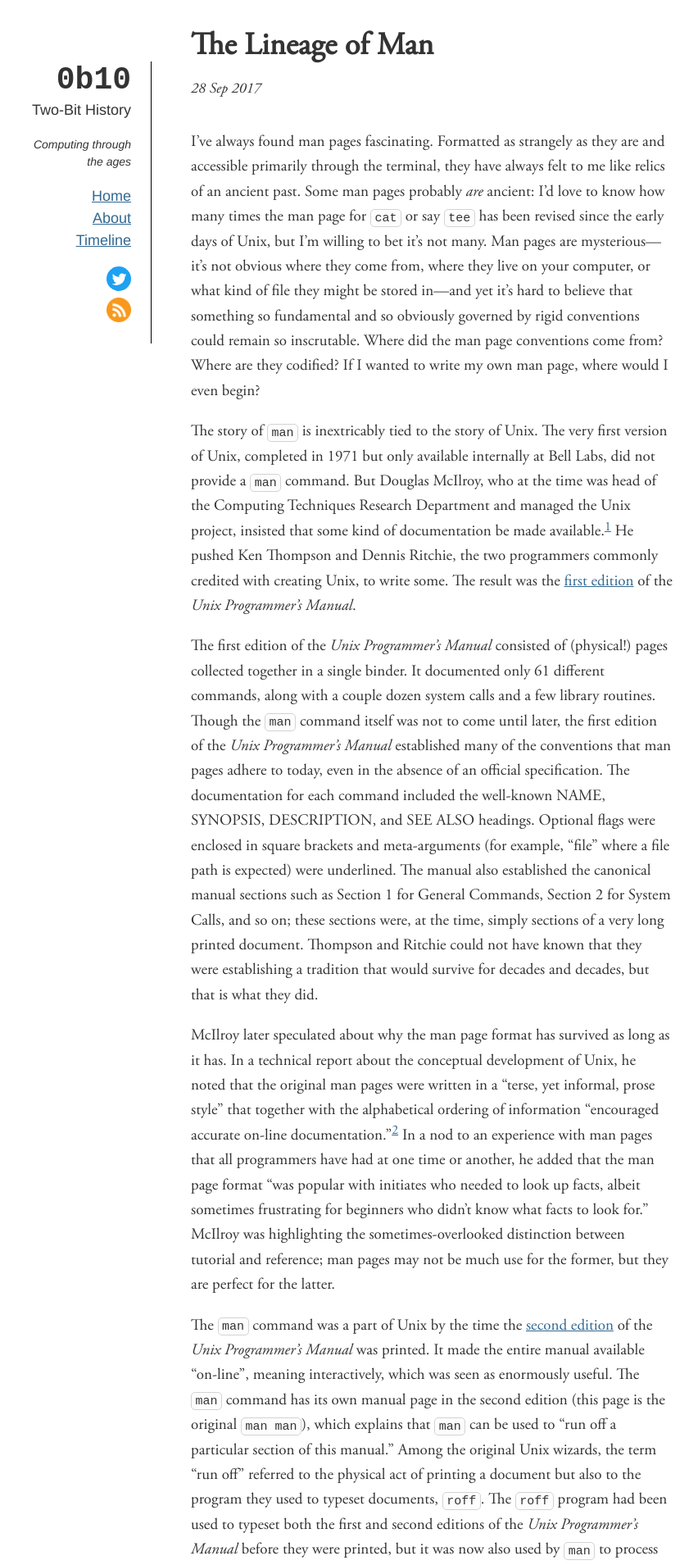
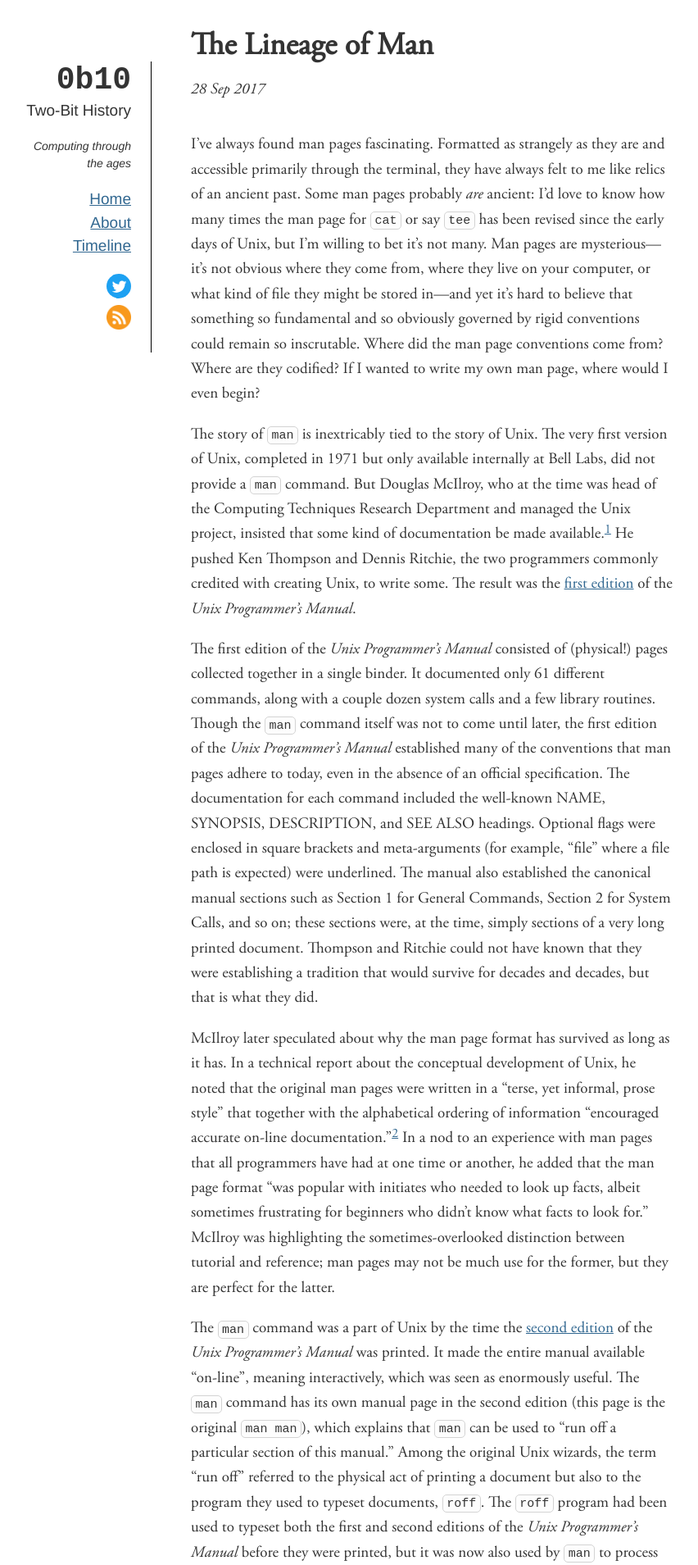
Before and after one commit to sinclairtarget/sinclairtarget.github.io, a Jekyll site: the page built from _posts/2017-09-28-the-lineage-of-man.md, in a window 1280 px wide. Shown: the top 1909 px of the page at 82% size, without its empty margins (113-965 px from the left). Built offline with Jekyll 4.4.1, drawn with Linux system fonts in a browser that asks for light colours.

Commit message:
Font styling tweaks. Break overflowing inline pre.

```diff
--- a/css/main.scss
+++ b/css/main.scss
@@ -11,14 +11,14 @@ html, body {
 
 body {
     font-family: 'AdobeGaramond', serif;
-    font-size: 1.8rem;
+    font-size: 1.9rem;
     line-height: 1.5;
     color: $font-color;
 }
 
 article {
-    font-size: 1.9rem;
     line-height: 1.6;
+    overflow-wrap: break-word;
 }
 
 .code-title {
@@ -26,22 +26,23 @@ article {
 }
 
 pre {
+    font-size: 1.5rem;
     background-color: $pre-background-color;
     border: 1px solid $pre-border-color;
     border-radius: 5px;
     padding: 12px;
     overflow: scroll;
     margin: 1.8em 0;
-    font-size: 1.5rem;
 }
 
 :not(pre) > code {
+    font-family: monospace, monospace; // Avoid shrinking in Chrome
     font-size: 1.5rem;
     background-color: $pre-background-color;
     border: 1px solid $pre-border-color;
     border-radius: 5px;
     padding: 0.1em 0.3em;
-    white-space: nowrap;
+    white-space: pre-line;
 }
 
 h1 {
@@ -105,23 +106,12 @@ h1 a {
 }
 
 .footnotes {
-    text-overflow: ellipsis;
-    overflow: hidden;
     max-width: 100%;
     font-size: 1.6rem;
     margin-top: 26px;
     padding: 10px 0;
     border-top: 1px dashed $index-border-color;
     overflow-wrap: break-word;
-
-    a {
-        overflow-wrap: normal;
-        word-break: break-all; // Doesn't work on inline elements in Firefox :(
-    }
-}
-
-.nobr {
-    white-space: nowrap;
 }
 
 .mobile-header {
```
